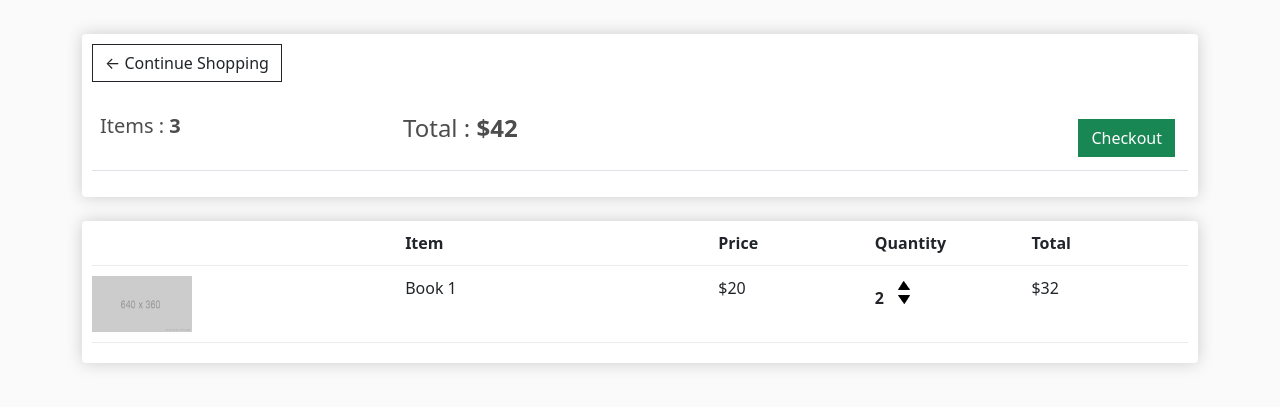
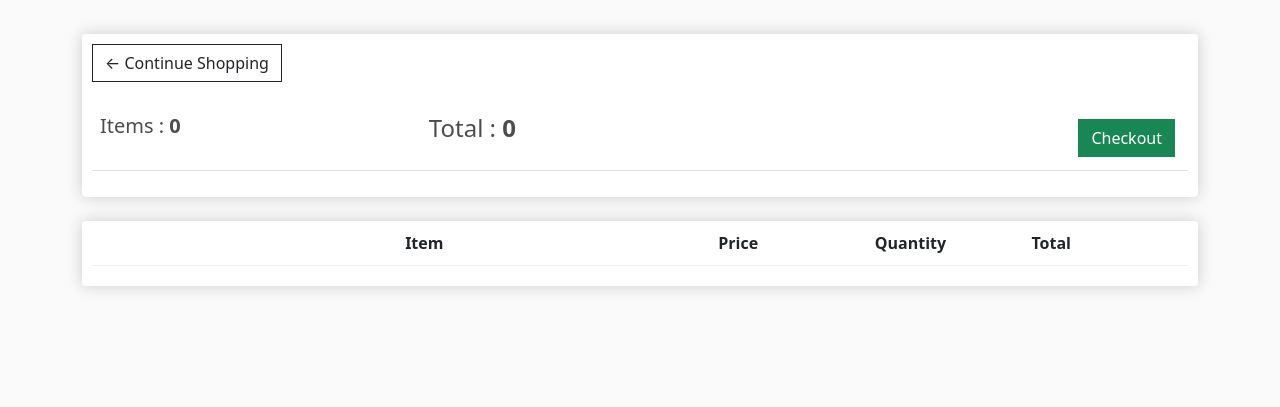
Before and after one commit to caominhtri1122001/BookStore, a Django app: page /cart/ in a window 1280 px wide. Shown: the part 56-463 px from the top of the page. Run offline with Django 4.2, Linux system fonts and the light colour scheme; lists and menus that the app fills with data are empty.

Commit message:
render book to cart and checkout page

```diff
--- a/store/templates/store/cart.html
+++ b/store/templates/store/cart.html
@@ -11,8 +11,8 @@
                 <br>
                 <table class="table">
                     <tr>
-                        <th><h5>Items : <strong>3</strong></h5></th>
-                        <th><h4>Total : <strong>$42</strong></h4></th>
+                        <th><h5>Items : <strong>{{order.get_cart_items}}</strong></h5></th>
+                        <th><h4>Total : <strong>{{order.get_cart_total}}</strong></h4></th>
                         <th>
                             <a href="{% url 'checkout' %}" style="float:right; margin:5px;"
                                 class="btn btn-success">Checkout</a>
@@ -30,20 +30,24 @@
                     <div class="" style="flex: 1;"><strong>Quantity</strong></div>
                     <div class="" style="flex: 1;"><strong>Total</strong></div>
                 </div>
+                {% for item in items %}
 
                 <div class="cart-row">
-                    <div class="" style="flex: 2;"><img src="{% static 'images/placeholder.png' %}" alt="Book" class="row-image"></div>
-                    <div class="" style="flex: 2;"><p>Book 1</p></div>
-                    <div class="" style="flex: 1;">$20</div>
+                    <div class="" style="flex: 2;"><img src="{{ item.product.imageURL }}" alt="Book" class="row-image"></div>
+                    <div class="" style="flex: 2;"><p>{{item.product.name}}</p></div>
+                    <div class="" style="flex: 1;">{{item.product.price|floatformat:0}} vnd</div>
                     <div class="" style="flex: 1;">
-                        <p class="quantity">2</p>
+                        <p class="quantity">{{item.quantity}}</p>
                         <div class="quantity">
                             <img src="{% static 'images/arrow-up.png' %}" alt="up" class="chg-quantity">
                             <img src="{% static 'images/arrow-down.png' %}" alt="down" class="chg-quantity">
                         </div>
                     </div>
-                    <div style="flex: 1;"><p>$32</p></div>
+                    <div style="flex: 1;"><p>{{item.get_total|floatformat:0}} vnd</p></div>
                 </div>
+
+                {% endfor %}
+
             </div>
         </div>
     </div>
--- a/store/views.py
+++ b/store/views.py
@@ -9,9 +9,26 @@ def store(request):
     return render(request, 'store/store.html', context)
 
 def cart(request):
-    context = {}
+
+    if request.user.is_authenticated:
+        customer = request.user.customer
+        order, created = Order.objects.get_or_create(customer=customer, complete= False)
+        items = order.orderitem_set.all()
+    else:
+        items = []
+        order = {'get_cart_total':0, 'get_cart_items': 0}
+
+    context = {'items':items, 'order':order}
     return render(request, 'store/cart.html', context)
 
 def checkout(request):
-    context = {}
+    if request.user.is_authenticated:
+        customer = request.user.customer
+        order, created = Order.objects.get_or_create(customer=customer, complete= False)
+        items = order.orderitem_set.all()
+    else:
+        items = []
+        order = {'get_cart_total':0, 'get_cart_items': 0}
+
+    context = {'items':items, 'order':order}
     return render(request, 'store/checkout.html', context)
```
Also changed, not shown: store/models.py (+16 -0 lines), store/templates/store/checkout.html (+9 -6 lines), db.sqlite3.
